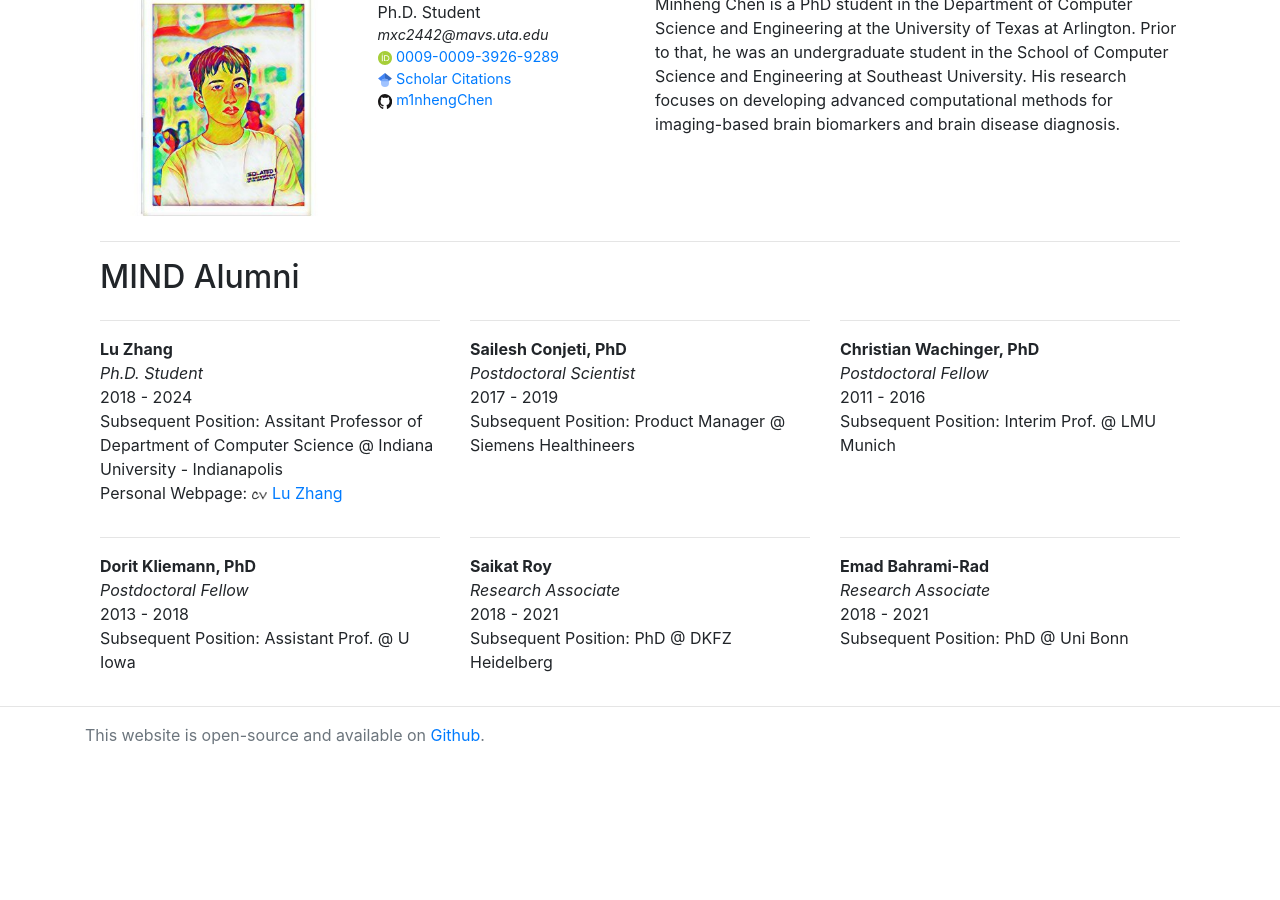
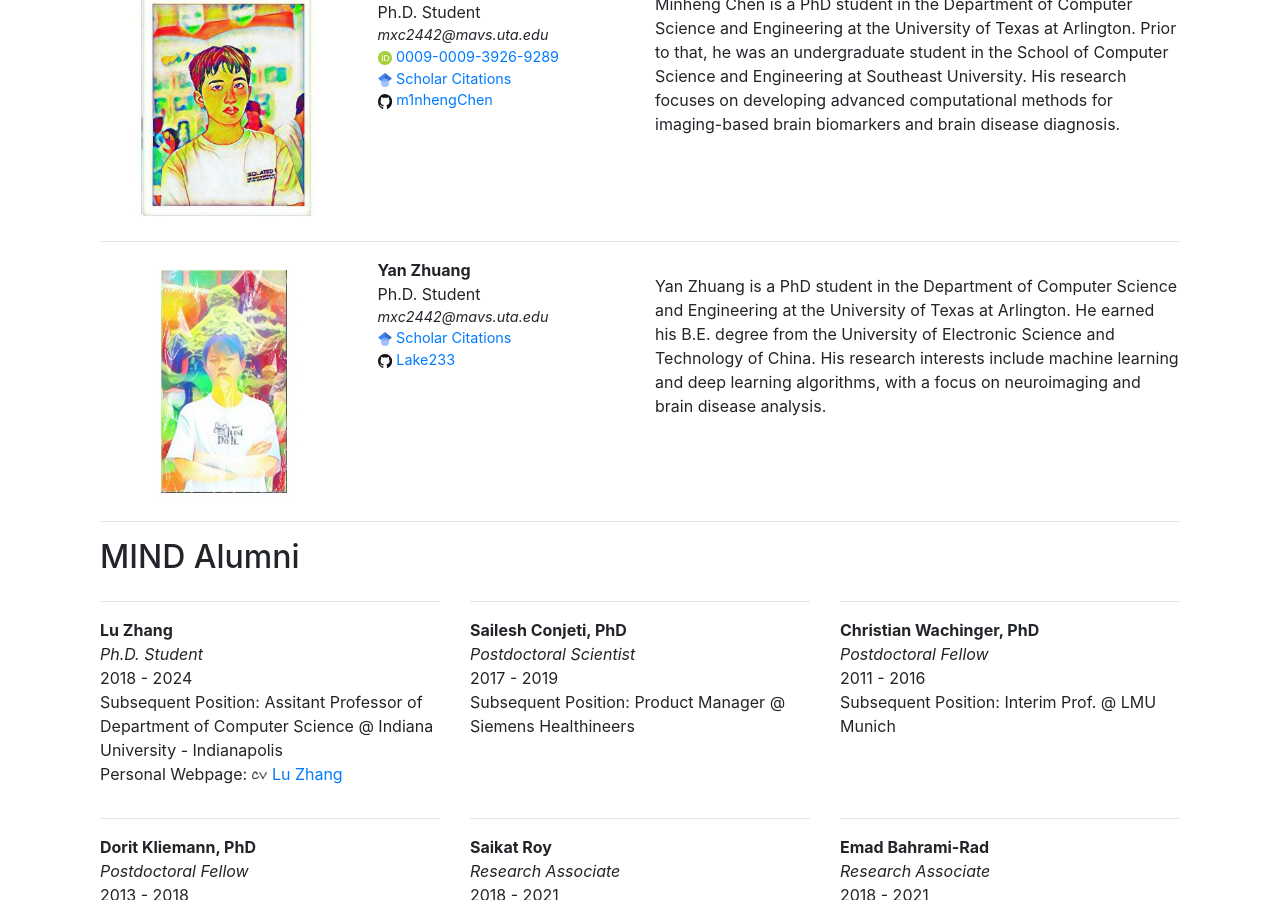
Before and after one commit to Deep-MI/Deep-MI.github.io, a Jekyll site: the page built from members/index.html, in a window 1280 px wide and 900 px high, scrolled down 2748 px. Built offline with Jekyll 4.4.1, drawn with Linux system fonts in a browser that asks for light colours; nearby versions of some CDN libraries; comment, search, counter and statistics services are not loaded; before the commit the page ends 3511 px from its top, so only the background shows below that.

Commit message:
Update members.yml

```diff
--- a/_data/members.yml
+++ b/_data/members.yml
@@ -111,3 +111,14 @@
   description: 'Minheng Chen is a PhD student in the Department of Computer Science and Engineering at the University of Texas at Arlington.
   Prior to that, he was an undergraduate student in the School of Computer Science and Engineering at Southeast University.
   His research focuses on developing advanced computational methods for imaging-based brain biomarkers and brain disease diagnosis.'
+
+- name: Yan Zhuang
+  image: /static/img/members/YanZhuang.jpg
+  position: Ph.D. Student
+  email: mxc2442@mavs.uta.edu
+  ocrid: 0009-0002-7029-3702
+  scholar: P_PeNZEAAAAJ
+  github: Lake233
+  description: 'Yan Zhuang is a PhD student in the Department of Computer Science and Engineering at the University of Texas at Arlington.
+  He earned his B.E. degree from the University of Electronic Science and Technology of China.
+  His research interests include machine learning and deep learning algorithms, with a focus on neuroimaging and brain disease analysis.'
```
